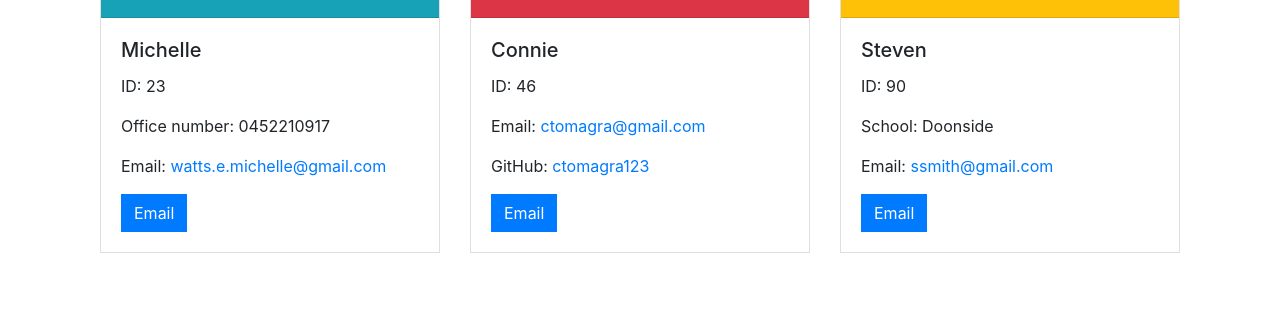
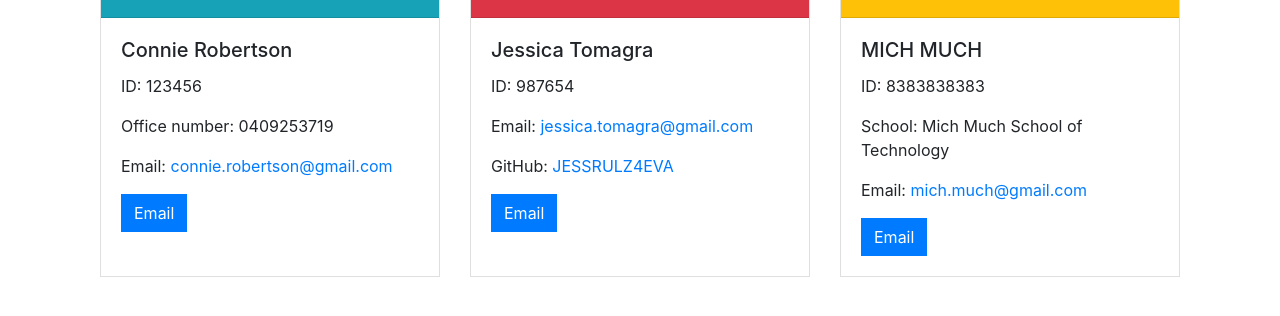
Before and after one commit to michellewatts20000/team-profile-generator, a website: page dist/index.html in a window 1280 px wide. Shown: the part 266-582 px from the top of the page. Drawn offline with nearby package versions, Linux system fonts and the light colour scheme.

```diff
--- a/dist/index.html
+++ b/dist/index.html
@@ -29,34 +29,34 @@
         <h3><i class="fas fa-dog"></i> Manager<h3>
        </div>
         <div class="card-body">
-          <h5 class="card-title">Michelle</h5>
-          <p class="card-text">ID: 23</p>
-          <p class="card-text">Office number: 0452210917</p>
-          <p class="card-text">Email: <a href="mailto:watts.e.michelle@gmail.com">watts.e.michelle@gmail.com</a></p>
-           <a href="mailto:watts.e.michelle@gmail.com" class="btn btn-primary">Email</a>
+          <h5 class="card-title">Connie Robertson</h5>
+          <p class="card-text">ID: 123456</p>
+          <p class="card-text">Office number: 0409253719</p>
+          <p class="card-text">Email: <a href="mailto:connie.robertson@gmail.com">connie.robertson@gmail.com</a></p>
+           <a href="mailto:connie.robertson@gmail.com" class="btn btn-primary">Email</a>
         </div>
       </div><div class="card">
         <div class="card-header text-white bg-danger">
         <h3><i class="fas fa-crow"></i> Engineer<h3>
        </div>
         <div class="card-body">
-          <h5 class="card-title">Connie</h5>
-          <p class="card-text">ID: 46</p>
-          <p class="card-text">Email: <a href="mailto:ctomagra@gmail.com">ctomagra@gmail.com</a></p>
-          <p class="card-text">GitHub: <a target="_blank" href="https://github.com/ctomagra123">
-          ctomagra123</a></p>
-           <a href="mailto:ctomagra@gmail.com" class="btn btn-primary">Email</a>
+          <h5 class="card-title">Jessica Tomagra</h5>
+          <p class="card-text">ID: 987654</p>
+          <p class="card-text">Email: <a href="mailto:jessica.tomagra@gmail.com">jessica.tomagra@gmail.com</a></p>
+          <p class="card-text">GitHub: <a target="_blank" href="https://github.com/JESSRULZ4EVA">
+          JESSRULZ4EVA</a></p>
+           <a href="mailto:jessica.tomagra@gmail.com" class="btn btn-primary">Email</a>
         </div>
       </div><div class="card">
         <div class="card-header bg-warning">
         <h3><i class="fas fa-fish"></i> Intern<h3>
        </div>
         <div class="card-body">
-          <h5 class="card-title">Steven</h5>
-          <p class="card-text">ID: 90</p>
-          <p class="card-text">School: Doonside</p>
-          <p class="card-text">Email: <a href="mailto:ssmith@gmail.com">ssmith@gmail.com</a></p>
-           <a href="mailto:ssmith@gmail.com" class="btn btn-primary">Email</a>
+          <h5 class="card-title">MICH MUCH</h5>
+          <p class="card-text">ID: 8383838383</p>
+          <p class="card-text">School: Mich Much School of Technology</p>
+          <p class="card-text">Email: <a href="mailto:mich.much@gmail.com">mich.much@gmail.com</a></p>
+           <a href="mailto:mich.much@gmail.com" class="btn btn-primary">Email</a>
         </div>
       </div>
         </div>
--- a/package.json
+++ b/package.json
@@ -7,6 +7,7 @@
     "lib": "lib"
   },
   "scripts": {
+    "start":"node index",
     "test": "jest"
   },
   "repository": {
```
